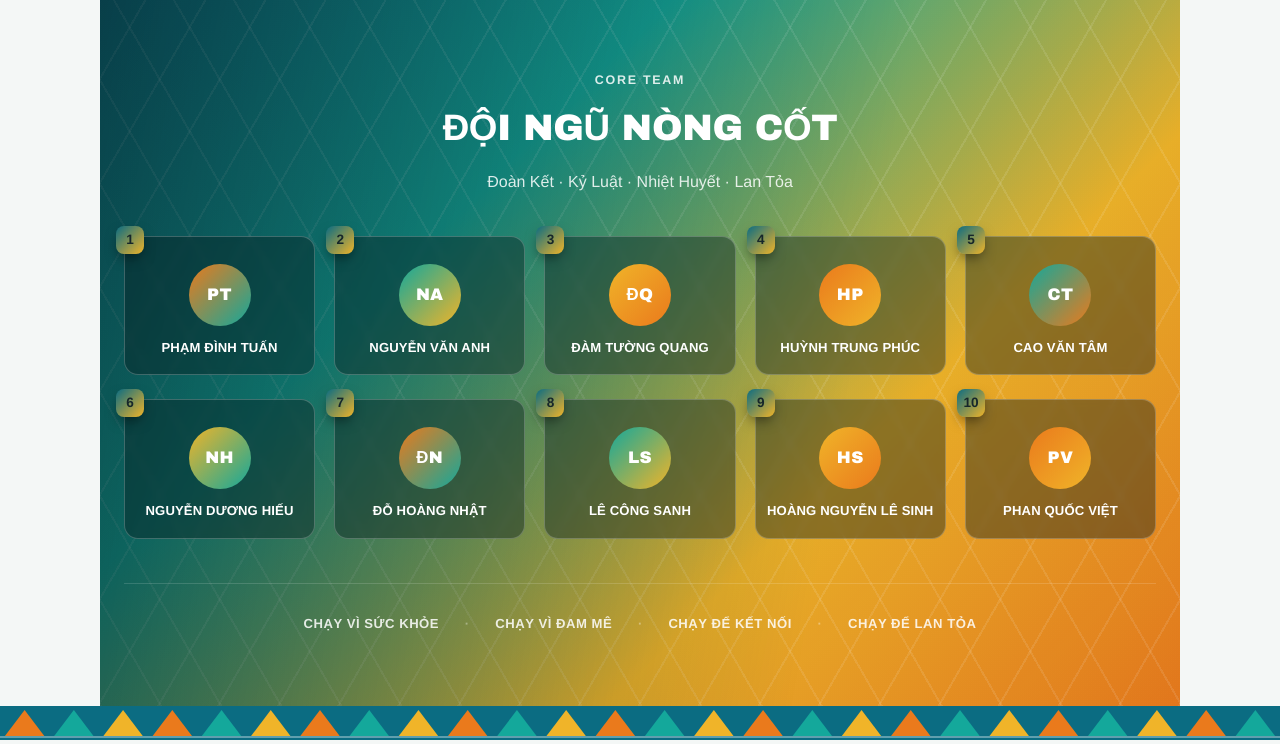
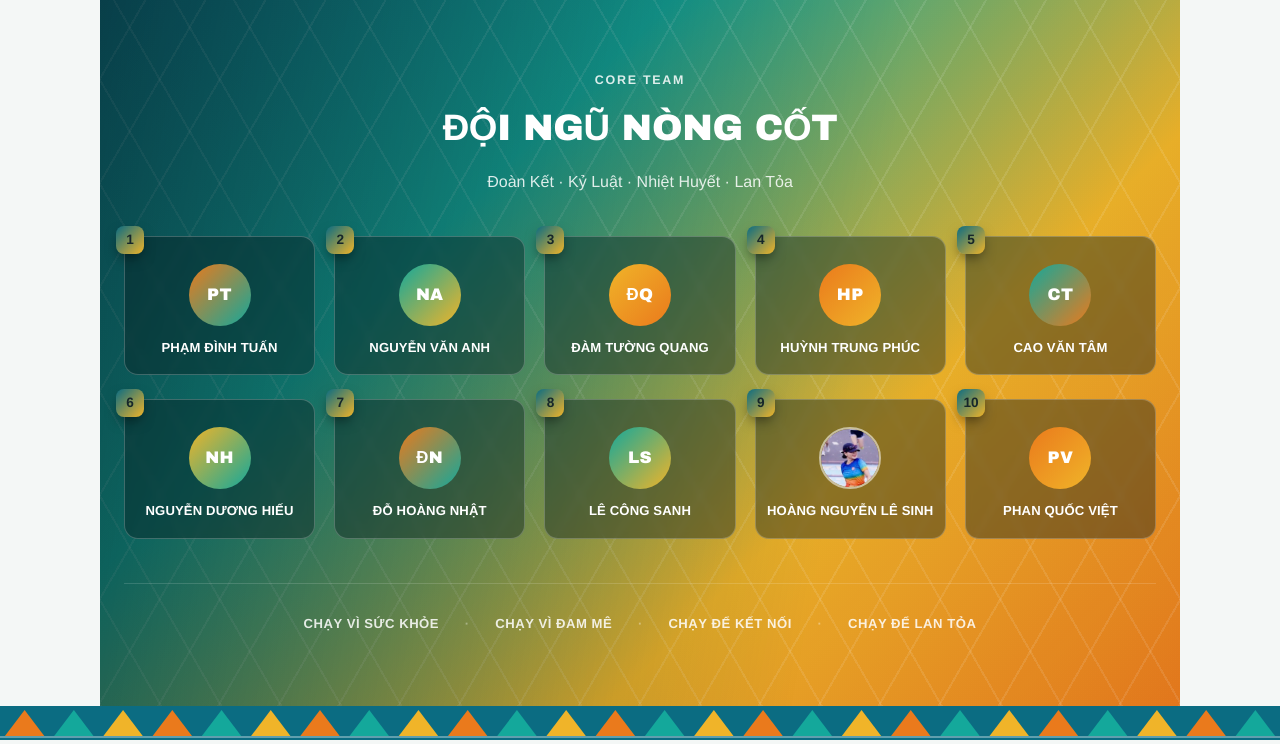
Before and after one commit to EIV-Education/Thanhkherunners, a Flask app: page / in a window 1280 px wide. Shown: the part 1327-2071 px from the top of the page. Run offline with Flask 3, Linux system fonts and the light colour scheme.

Commit message:
Add real photo for Hoàng Nguyễn Lê Sinh in Core Team section
Core team cards support an optional photo per member (falls back to
the gradient-initials avatar when absent).

Co-Authored-By: Claude Sonnet 5 <noreply@anthropic.com>
Claude-Session: https://claude.ai/code/session_011GC8igYC4JR8rmxxU82KyT

```diff
--- a/app.py
+++ b/app.py
@@ -90,16 +90,16 @@ def _friendly_gemini_error(exc: Exception) -> str:
 
 
 CORE_TEAM = [
-    {"name": "Phạm Đình Tuấn", "initials": "PT", "gradient": ("var(--orange)", "var(--teal-bright)")},
-    {"name": "Nguyễn Văn Anh", "initials": "NA", "gradient": ("var(--teal-bright)", "var(--flag-gold)")},
-    {"name": "Đàm Tường Quang", "initials": "ĐQ", "gradient": ("var(--flag-gold)", "var(--orange)")},
-    {"name": "Huỳnh Trung Phúc", "initials": "HP", "gradient": ("var(--orange)", "var(--flag-gold)")},
-    {"name": "Cao Văn Tâm", "initials": "CT", "gradient": ("var(--teal-bright)", "var(--orange)")},
-    {"name": "Nguyễn Dương Hiếu", "initials": "NH", "gradient": ("var(--flag-gold)", "var(--teal-bright)")},
-    {"name": "Đỗ Hoàng Nhật", "initials": "ĐN", "gradient": ("var(--orange)", "var(--teal-bright)")},
-    {"name": "Lê Công Sanh", "initials": "LS", "gradient": ("var(--teal-bright)", "var(--flag-gold)")},
-    {"name": "Hoàng Nguyễn Lê Sinh", "initials": "HS", "gradient": ("var(--flag-gold)", "var(--orange)")},
-    {"name": "Phan Quốc Việt", "initials": "PV", "gradient": ("var(--orange)", "var(--flag-gold)")},
+    {"name": "Phạm Đình Tuấn", "initials": "PT", "gradient": ("var(--orange)", "var(--teal-bright)"), "photo": None},
+    {"name": "Nguyễn Văn Anh", "initials": "NA", "gradient": ("var(--teal-bright)", "var(--flag-gold)"), "photo": None},
+    {"name": "Đàm Tường Quang", "initials": "ĐQ", "gradient": ("var(--flag-gold)", "var(--orange)"), "photo": None},
+    {"name": "Huỳnh Trung Phúc", "initials": "HP", "gradient": ("var(--orange)", "var(--flag-gold)"), "photo": None},
+    {"name": "Cao Văn Tâm", "initials": "CT", "gradient": ("var(--teal-bright)", "var(--orange)"), "photo": None},
+    {"name": "Nguyễn Dương Hiếu", "initials": "NH", "gradient": ("var(--flag-gold)", "var(--teal-bright)"), "photo": None},
+    {"name": "Đỗ Hoàng Nhật", "initials": "ĐN", "gradient": ("var(--orange)", "var(--teal-bright)"), "photo": None},
+    {"name": "Lê Công Sanh", "initials": "LS", "gradient": ("var(--teal-bright)", "var(--flag-gold)"), "photo": None},
+    {"name": "Hoàng Nguyễn Lê Sinh", "initials": "HS", "gradient": ("var(--flag-gold)", "var(--orange)"), "photo": "core-team/hoang-nguyen-le-sinh.jpg"},
+    {"name": "Phan Quốc Việt", "initials": "PV", "gradient": ("var(--orange)", "var(--flag-gold)"), "photo": None},
 ]
 
 
--- a/static/home.css
+++ b/static/home.css
@@ -590,6 +590,13 @@ td.time { font-weight: 700; color: var(--teal); }
   font-family: "Arial Black", sans-serif;
 }
 
+.core-avatar-photo {
+  display: block;
+  object-fit: cover;
+  object-position: center;
+  border: 2px solid rgba(255, 255, 255, 0.55);
+}
+
 .core-name {
   font-size: 0.82rem;
   font-weight: 700;
--- a/templates/home.html
+++ b/templates/home.html
@@ -79,7 +79,11 @@
       {% for member in core_team %}
       <div class="core-card">
         <span class="core-num">{{ loop.index }}</span>
+        {% if member.photo %}
+        <img class="core-avatar core-avatar-photo" src="{{ url_for('static', filename='images/' + member.photo) }}" alt="{{ member.name }}" />
+        {% else %}
         <div class="core-avatar" style="background:linear-gradient(135deg, {{ member.gradient[0] }}, {{ member.gradient[1] }});">{{ member.initials }}</div>
+        {% endif %}
         <div class="core-name">{{ member.name }}</div>
       </div>
       {% endfor %}
```
Also changed, not shown: static/images/core-team/hoang-nguyen-le-sinh.jpg (added).
